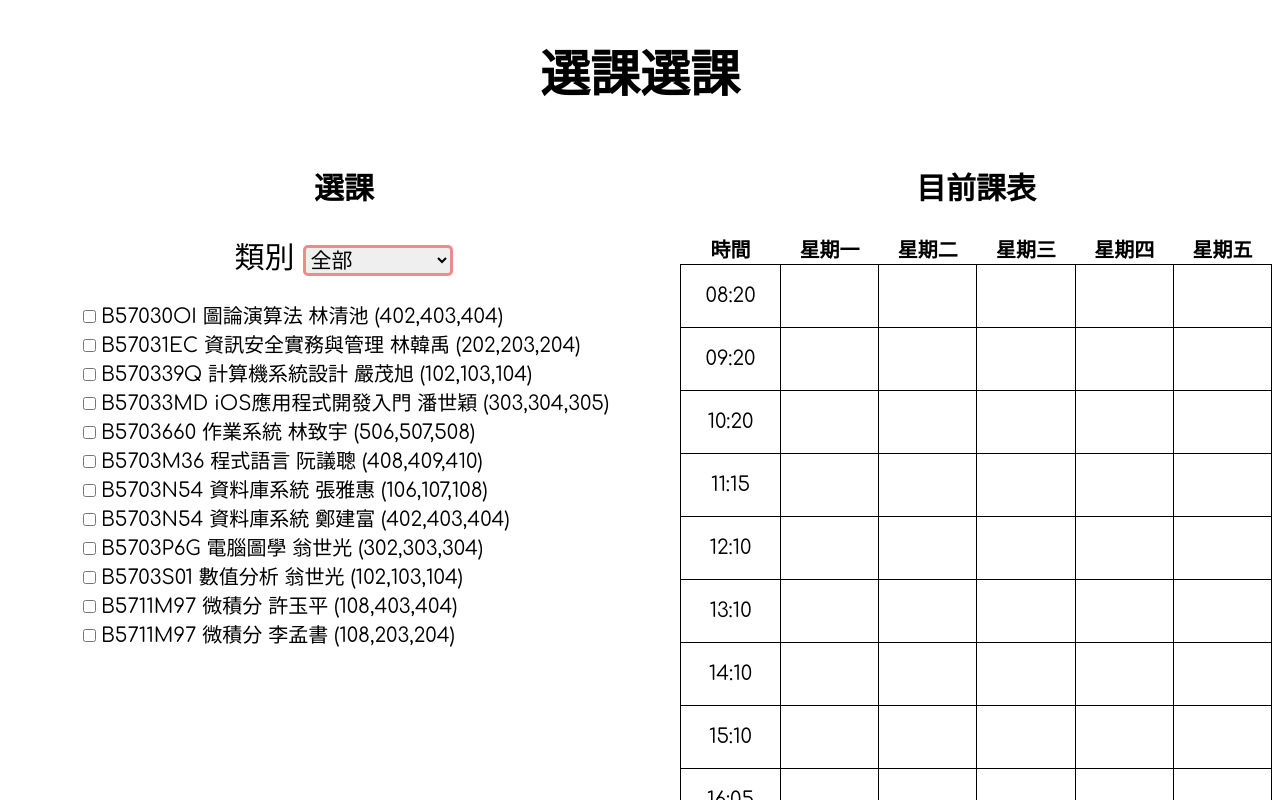
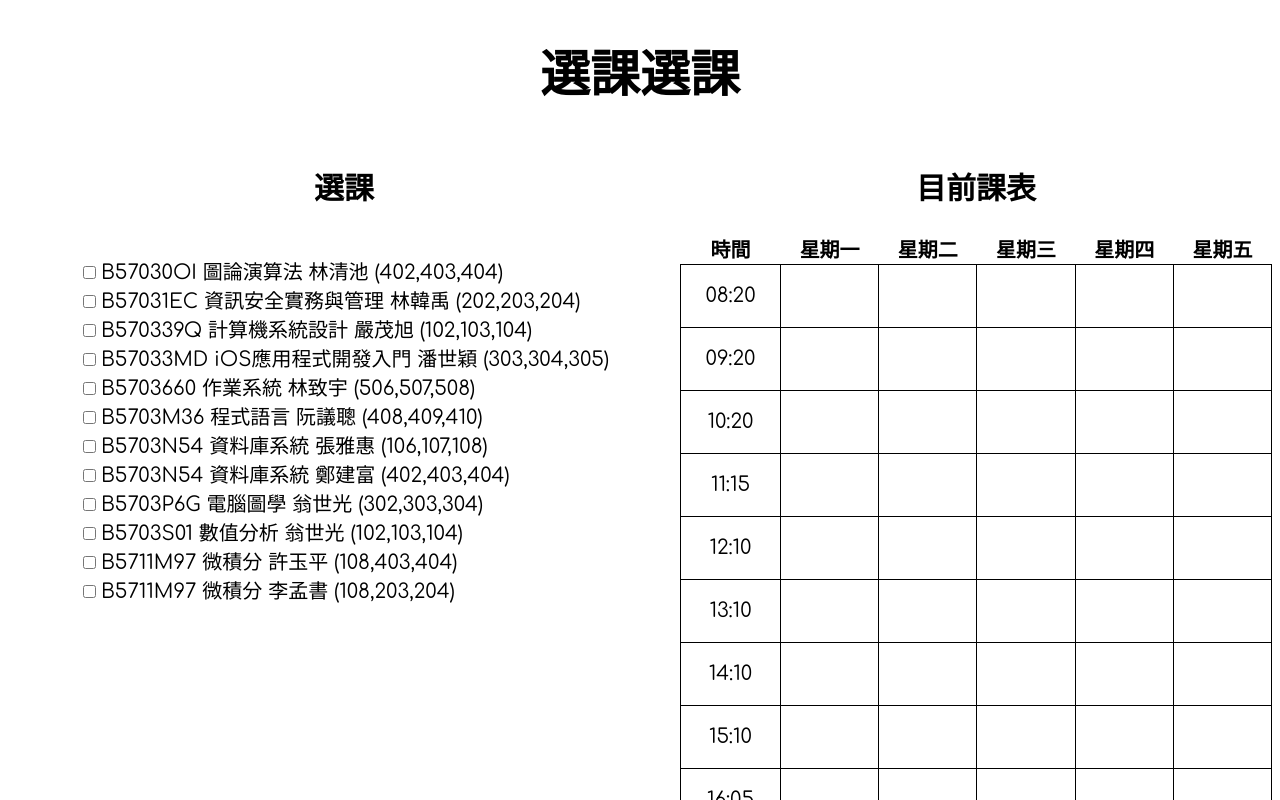
Before and after one commit to StarStar415/Course-Selection-Arrangement, a plain HTML site: page index.html in a window 1280 px wide. Shown: the top 800 px of the page. Drawn offline with nearby package versions, Linux system fonts and the light colour scheme; a web font is replaced by a local one.

Commit message:
fix sameClassNumberChoose

```diff
--- a/index.html
+++ b/index.html
@@ -17,24 +17,22 @@
     <div id="container">
         <div id="left">
             <h2>選課</h2>
-            <div id="choose">類別
+            <!-- <div id="choose">排序
                 <select>
-                    <option>全部</option>
+                    <option>預設</option>
                     <option>時間</option>
                     <option>老師</option>
-                    <option>必修</option>
-                    <option>選修</option>
-                    <option>通識</option>
-                    <option>體育</option>
-                    <option>其他</option>
+                    <option>必修在前</option>
+                    <option>選修在前</option>
+                    <option>通識在前</option>
+                    <option>體育在前</option>
                 </select>
-        </div>
+            </div> -->
         <br>
-
             <div id="selectionClass">
             </div>
+        </div>
 
-        </div>
         <div id="right">
             <h2>目前課表</h2>
             <table>
--- a/script.js
+++ b/script.js
@@ -1,14 +1,45 @@
 function start(){
     selectionClass();
+    // let choose = document.getElementById("choose");
+    // choose.addEventListener("change", () => {
+    //     selectionClass();
+    // });
 }
+
+
+
+// function checkSelect(selectedOption){
+//     if (selectedOption.value=="預設")
+//         return lessonNumber;
+//     if (selectedOption.value=="時間")
+//         return classTime;
+//     if (selectedOption.value=="老師")
+//         return teacher;
+//     if (selectedOption.value=="預設")
+//         return category;
+// }
 function selectionClass(){
     let courseList = document.getElementById('selectionClass');
     $.getJSON("https://raw.githubusercontent.com/StarStar415/Course-Selection-Arrangement/main/lesson.json", function(result){
+        // let nowChoose = document.getElementById("choose");
+        // let NowSelectedOption = nowChoose.selectedOptions;
+        // console.log(NowSelectedOption);
+        // let nowSelect = checkSelect(NowSelectedOption);
+        // console.log(nowSelect);
+        // result.sort((a, b) => {
+        //     if (a[sortBy] < b[sortBy]) {
+        //       return -1;
+        //     }
+        //     if (a[sortBy] > b[sortBy]) {
+        //       return 1;
+        //     }
+        //     return 0;
+        //   });
         $.each(result, function(i, field){
             const checkbox = document.createElement('input');
             checkbox.type = 'checkbox';
             checkbox.name = 'course';
-            checkbox.value = result[i].lessonNumber;
+            checkbox.value = result[i].lessonNumber+i;
 
             const label = document.createElement('label');
             label.textContent = `${result[i].lessonNumber} ${result[i].className} ${result[i].teacher} (${result[i].classTime}) `;
@@ -21,40 +52,38 @@ function selectionClass(){
                 }
                 else{
                     school_timetable();
-                    console.log("取消")
+                    // console.log("取消")
                 }
             });
         });
     });
     function school_timetable(){
-        console.log("進入")
+        // console.log("進入")
         // 獲取所有的 checkbox 元素
         const allCheckBox = document.querySelectorAll("input[type='checkbox']");
         // 遍歷所有的 checkbox 元素
         allCheckBox.forEach(function(nowCheckBox) {
             restartTable()
-
-
             // 檢查 checkbox 的狀態
             if (nowCheckBox.checked) {
-                console.log("owo")
+                // console.log("owo")
                 $.getJSON("https://raw.githubusercontent.com/StarStar415/Course-Selection-Arrangement/main/lesson.json", function(result){
-                    console.log(result)
+                    // console.log(result)
                     $.each(result, function(i, field){
-                            console.log(result[i].lessonNumber);
-                            console.log(nowCheckBox.value);
-                                if (result[i].lessonNumber == nowCheckBox.value) {
-                                    console.log("相同")
-                                    console.log(result[i].lessonNumber)
-                                    console.log(result[i].className)
-                                    console.log(result[i].teacher)
-                                    console.log(result[i])
+                            // console.log(result[i].lessonNumber);
+                            // console.log(nowCheckBox.value);
+                                if (result[i].lessonNumber+i == nowCheckBox.value) {
+                                    // console.log("相同")
+                                    // console.log(result[i].lessonNumber)
+                                    // console.log(result[i].className)
+                                    // console.log(result[i].teacher)
+                                    // console.log(result[i])
                                     let time = result[i].classTime;
-                                    console.log(time)
+                                    // console.log(time)
                                     for(let k = 0 ; k < time.length ; k++){
-                                        console.log(time[k])
+                                        // console.log(time[k])
                                         let nowChooseTime = document.getElementById(time[k]);
-                                        console.log(nowChooseTime)
+                                        // console.log(nowChooseTime)
                                         let classString = result[i].lessonNumber +"<br>"+result[i].className+"<br>"+result[i].teacher+"<br>";
                                         nowChooseTime.innerHTML += classString;
                                     }
@@ -77,9 +106,9 @@ function selectionClass(){
                         tmp = i+""+j;
                     }
 
-                    console.log(tmp)
+                    // console.log(tmp)
                     let nowChooseTime = document.getElementById(tmp);
-                    console.log(nowChooseTime)
+                    // console.log(nowChooseTime)
                     nowChooseTime.innerHTML="";
                 }
             }
```
